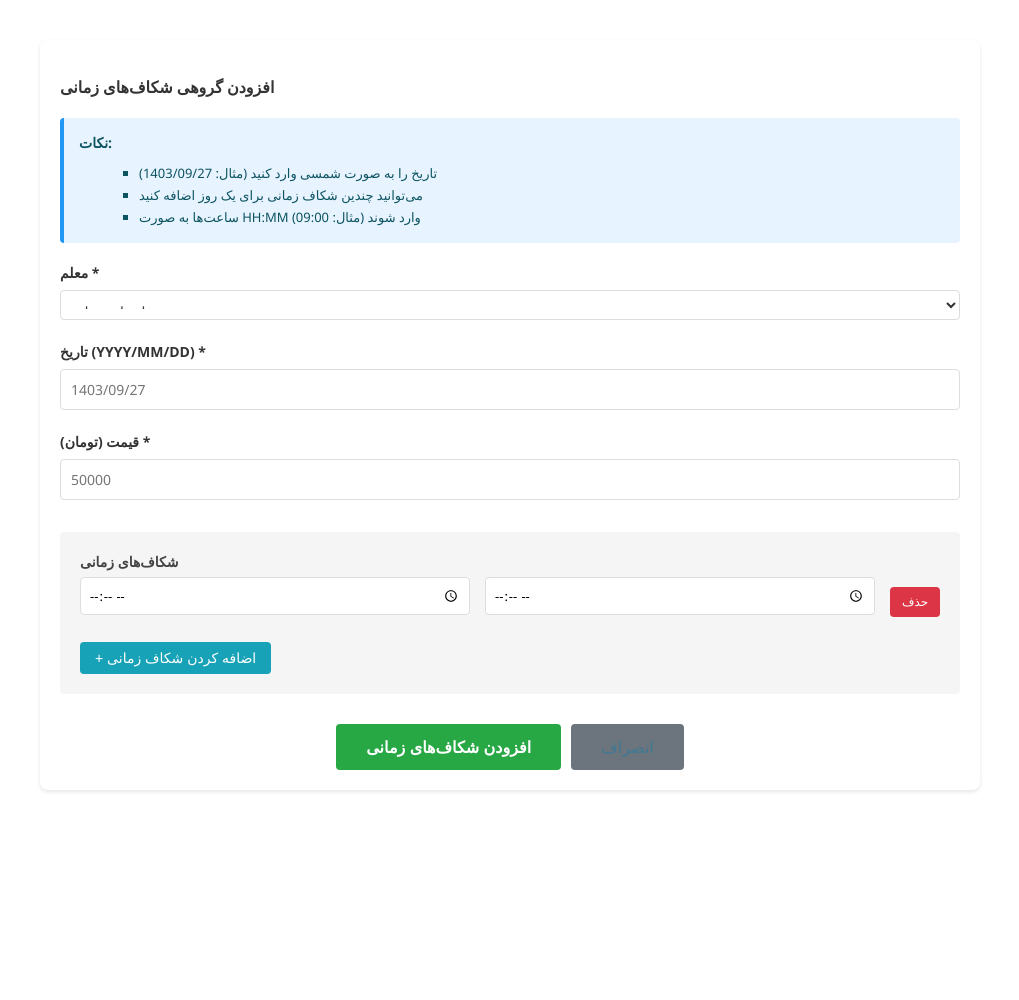
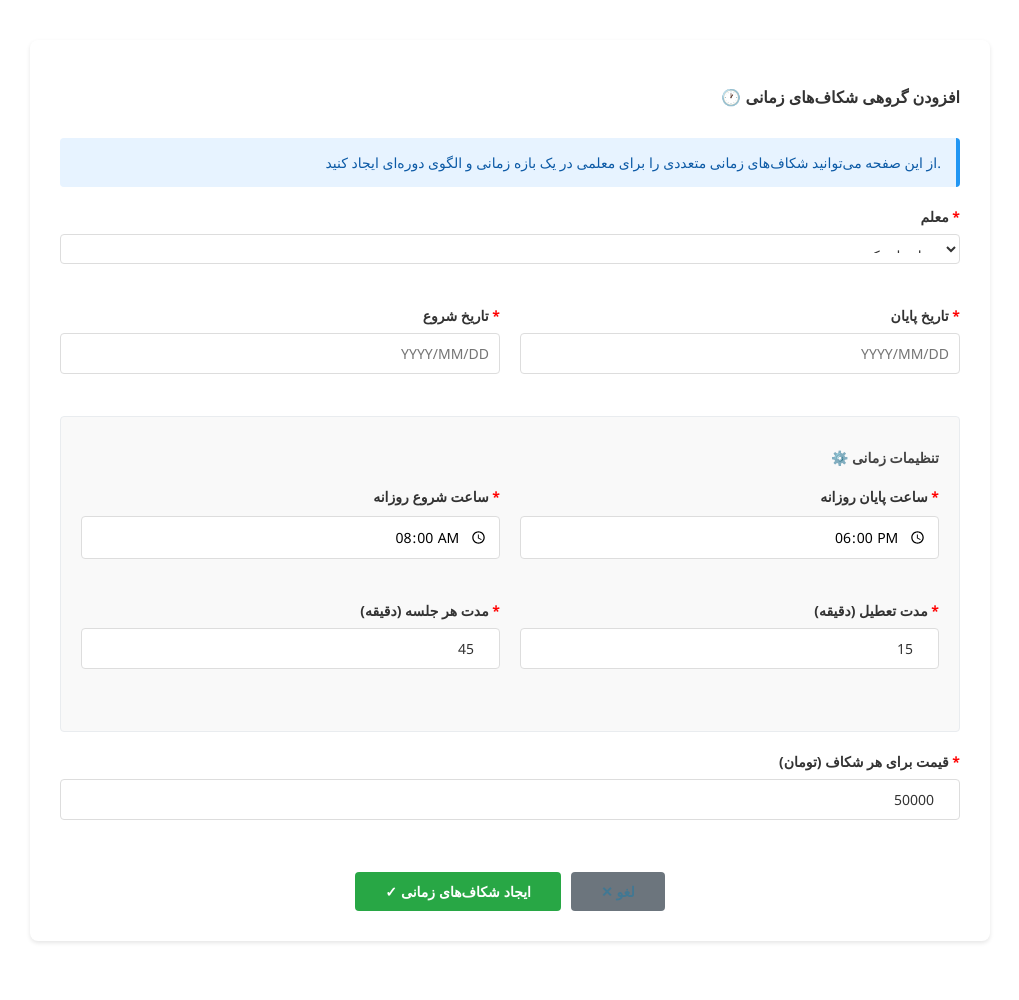
Before and after one commit to AandiaAbasi/lunafish, a Django app: template templates/admin/classroom/teacherAvailability/bulk_create.html in a window 1280 px wide. Shown: the part 92-1092 px from the top of the page, without its empty margins (130-1149 px from the left). Before the commit the page ends 884 px from the top, so only its background shows below. Run offline with Django 5.2, Linux system fonts and the light colour scheme; the template is opened without the code that fills it, so the values that code supplies are empty; some libraries are stand-ins or nearby versions.

Commit message:
fatemeh-90-days

```diff
--- a/templates/admin/classroom/teacherAvailability/bulk_create.html
+++ b/templates/admin/classroom/teacherAvailability/bulk_create.html
@@ -1,17 +1,37 @@
 {% extends "admin/base_site.html" %}
-{% load i18n %}
+{% load i18n static %}
 
 {% block title %}{% trans "افزودن گروهی شکاف‌های زمانی" %}{% endblock %}
 
 {% block extrahead %}
+<link rel="stylesheet" href="https://unpkg.com/@majidh1/jalalidatepicker/dist/jalalidatepicker.min.css">
+<script src="https://unpkg.com/@majidh1/jalalidatepicker/dist/jalalidatepicker.min.js"></script>
+
 <style>
     .bulk-create-container {
         max-width: 900px;
         margin: 20px auto;
         background: white;
-        padding: 20px;
+        padding: 30px;
         border-radius: 8px;
         box-shadow: 0 2px 4px rgba(0,0,0,0.1);
+    }
+
+    h2 {
+        color: #333;
+        margin-bottom: 30px;
+        text-align: right;
+    }
+
+    .form-row {
+        display: grid;
+        grid-template-columns: 1fr 1fr;
+        gap: 20px;
+        margin-bottom: 20px;
+    }
+
+    .form-row.full {
+        grid-template-columns: 1fr;
     }
 
     .form-group {
@@ -23,6 +43,7 @@
         margin-bottom: 8px;
         font-weight: bold;
         color: #333;
+        text-align: right;
     }
 
     .form-group input,
@@ -33,6 +54,7 @@
         border-radius: 4px;
         font-size: 14px;
         box-sizing: border-box;
+        text-align: right;
     }
 
     .form-group input:focus,
@@ -42,54 +64,12 @@
         box-shadow: 0 0 0 3px rgba(65, 118, 144, 0.1);
     }
 
-    .time-slots {
-        margin-top: 30px;
+    .settings {
+        background: #f9f9f9;
         padding: 20px;
-        background: #f5f5f5;
         border-radius: 4px;
-    }
-
-    .time-slot {
-        display: grid;
-        grid-template-columns: 1fr 1fr 50px;
-        gap: 15px;
-        margin-bottom: 15px;
-        align-items: flex-end;
-    }
-
-    .time-slot input {
-        padding: 8px;
-        border: 1px solid #ddd;
-        border-radius: 4px;
-    }
-
-    .btn-remove {
-        background: #dc3545;
-        color: white;
-        border: none;
-        padding: 8px 12px;
-        border-radius: 4px;
-        cursor: pointer;
-        font-size: 12px;
-    }
-
-    .btn-remove:hover {
-        background: #c82333;
-    }
-
-    .btn-add-time {
-        background: #17a2b8;
-        color: white;
-        padding: 8px 15px;
-        border: none;
-        border-radius: 4px;
-        cursor: pointer;
-        font-size: 14px;
-        margin-top: 10px;
-    }
-
-    .btn-add-time:hover {
-        background: #138496;
+        border: 1px solid #e9ecef;
+        margin-bottom: 20px;
     }
 
     .form-actions {
@@ -99,15 +79,19 @@
         justify-content: center;
     }
 
+    .btn {
+        padding: 10px 30px;
+        border: none;
+        border-radius: 4px;
+        font-size: 14px;
+        font-weight: bold;
+        cursor: pointer;
+        transition: all 0.3s ease;
+    }
+
     .btn-submit {
         background: #28a745;
         color: white;
-        padding: 12px 30px;
-        border: none;
-        border-radius: 4px;
-        cursor: pointer;
-        font-size: 16px;
-        font-weight: bold;
     }
 
     .btn-submit:hover {
@@ -117,11 +101,6 @@
     .btn-cancel {
         background: #6c757d;
         color: white;
-        padding: 12px 30px;
-        border: none;
-        border-radius: 4px;
-        cursor: pointer;
-        font-size: 16px;
         text-decoration: none;
         display: inline-block;
     }
@@ -130,103 +109,103 @@
         background: #5a6268;
     }
 
-    .info-box {
+    .info-text {
         background: #e7f3ff;
-        border-left: 4px solid #2196F3;
         padding: 15px;
+        border-right: 4px solid #2196F3;
+        border-radius: 4px;
         margin-bottom: 20px;
-        border-radius: 4px;
-        color: #0c5460;
-    }
-
-    h2 {
-        color: #333;
-        margin-bottom: 20px;
+        text-align: right;
+        color: #0c5aa6;
     }
 </style>
 {% endblock %}
 
 {% block content %}
 <div class="bulk-create-container">
-    <h2>{% trans "افزودن گروهی شکاف‌های زمانی" %}</h2>
+    <h2>🕐 {% trans "افزودن گروهی شکاف‌های زمانی" %}</h2>
 
-    <div class="info-box">
-        <strong>{% trans "نکات:" %}</strong>
-        <ul style="margin: 10px 0 0 20px;">
-            <li>{% trans "تاریخ را به صورت شمسی وارد کنید (مثال: 1403/09/27)" %}</li>
-            <li>{% trans "می‌توانید چندین شکاف زمانی برای یک روز اضافه کنید" %}</li>
-            <li>{% trans "ساعت‌ها به صورت HH:MM وارد شوند (مثال: 09:00)" %}</li>
-        </ul>
+    <div class="info-text">
+        {% trans "از این صفحه می‌توانید شکاف‌های زمانی متعددی را برای معلمی در یک بازه زمانی و الگوی دوره‌ای ایجاد کنید." %}
     </div>
 
-    <form method="post">
+    <form method="post" class="bulk-form">
         {% csrf_token %}
 
-        <div class="form-group">
-            <label for="teacher">{% trans "معلم" %} *</label>
-            <select name="teacher" id="teacher" required>
-                <option value="">{% trans "انتخاب معلم" %}</option>
-                {% for teacher in teachers %}
-                    <option value="{{ teacher.id }}">{{ teacher.name }} ({{ teacher.username }})</option>
-                {% endfor %}
-            </select>
+        <!-- معلم -->
+        <div class="form-row full">
+            <div class="form-group">
+                <label for="teacher">{% trans "معلم" %} <span style="color:red;">*</span></label>
+                <select name="teacher" id="teacher" required>
+                    <option value="">{% trans "انتخاب کنید..." %}</option>
+                    {% for teacher in teachers %}
+                        <option value="{{ teacher.id }}">{{ teacher.get_full_name }} ({{ teacher.username }})</option>
+                    {% endfor %}
+                </select>
+            </div>
         </div>
 
-        <div class="form-group">
-            <label for="date">{% trans "تاریخ (YYYY/MM/DD)" %} *</label>
-            <input type="text" name="date" id="date" placeholder="1403/09/27" required>
+        <!-- تاریخ‌های شروع و پایان -->
+        <div class="form-row">
+            <div class="form-group">
+                <label for="start_date">{% trans "تاریخ شروع" %} <span style="color:red;">*</span></label>
+                <input type="text" name="start_date" id="start_date" class="jalali_date_input" required placeholder="YYYY/MM/DD" />
+            </div>
+            <div class="form-group">
+                <label for="end_date">{% trans "تاریخ پایان" %} <span style="color:red;">*</span></label>
+                <input type="text" name="end_date" id="end_date" class="jalali_date_input" required placeholder="YYYY/MM/DD" />
+            </div>
         </div>
 
-        <div class="form-group">
-            <label for="price">{% trans "قیمت (تومان)" %} *</label>
-            <input type="number" name="price" id="price" placeholder="50000" required step="1000">
-        </div>
+        <!-- تنظیمات زمانی -->
+        <div class="settings">
+            <h3 style="text-align:right; margin-bottom:20px;">⚙️ {% trans "تنظیمات زمانی" %}</h3>
 
-        <div class="time-slots">
-            <h3 style="margin-top: 0;">{% trans "شکاف‌های زمانی" %}</h3>
-            <div id="time-slots-container">
-                <div class="time-slot">
-                    <input type="time" name="start_times" class="start-time" placeholder="09:00" required>
-                    <input type="time" name="end_times" class="end-time" placeholder="10:00" required>
-                    <button type="button" class="btn-remove" onclick="removeTimeSlot(this)">{% trans "حذف" %}</button>
+            <div class="form-row">
+                <div class="form-group">
+                    <label for="daily_start_time">{% trans "ساعت شروع روزانه" %} <span style="color:red;">*</span></label>
+                    <input type="time" name="daily_start_time" id="daily_start_time" required value="08:00" />
+                </div>
+                <div class="form-group">
+                    <label for="daily_end_time">{% trans "ساعت پایان روزانه" %} <span style="color:red;">*</span></label>
+                    <input type="time" name="daily_end_time" id="daily_end_time" required value="18:00" />
                 </div>
             </div>
 
-            <button type="button" class="btn-add-time" onclick="addTimeSlot()">+ {% trans "اضافه کردن شکاف زمانی" %}</button>
+            <div class="form-row">
+                <div class="form-group">
+                    <label for="session_duration">{% trans "مدت هر جلسه (دقیقه)" %} <span style="color:red;">*</span></label>
+                    <input type="number" name="session_duration" id="session_duration" required value="45" min="5" />
+                </div>
+                <div class="form-group">
+                    <label for="break_duration">{% trans "مدت تعطیل (دقیقه)" %} <span style="color:red;">*</span></label>
+                    <input type="number" name="break_duration" id="break_duration" required value="15" min="0" />
+                </div>
+            </div>
         </div>
 
+        <!-- قیمت -->
+        <div class="form-row full">
+            <div class="form-group">
+                <label for="price">{% trans "قیمت برای هر شکاف (تومان)" %} <span style="color:red;">*</span></label>
+                <input type="number" name="price" id="price" required value="50000" min="0" />
+            </div>
+        </div>
+
+        <!-- دکمه‌ها -->
         <div class="form-actions">
-            <button type="submit" class="btn-submit">{% trans "افزودن شکاف‌های زمانی" %}</button>
-            <a href="{% url 'admin:classroom_teacheravailability_changelist' %}" class="btn-cancel">{% trans "انصراف" %}</a>
+            <button type="submit" class="btn btn-submit">✓ {% trans "ایجاد شکاف‌های زمانی" %}</button>
+            <a href="{% url 'admin:classroom_teacheravailability_changelist' %}" class="btn btn-cancel">✕ {% trans "لغو" %}</a>
         </div>
     </form>
 </div>
 
 <script>
-function addTimeSlot() {
-    const container = document.getElementById('time-slots-container');
-    const timeSlot = document.createElement('div');
-    timeSlot.className = 'time-slot';
-    timeSlot.innerHTML = `
-        <input type="time" name="start_times" class="start-time" required>
-        <input type="time" name="end_times" class="end-time" required>
-        <button type="button" class="btn-remove" onclick="removeTimeSlot(this)">{% trans "حذف" %}</button>
-    `;
-    container.appendChild(timeSlot);
-}
-
-function removeTimeSlot(button) {
-    const container = document.getElementById('time-slots-container');
-    if (container.children.length > 1) {
-        button.parentElement.remove();
-    } else {
-        alert('{% trans "حداقل یک شکاف زمانی ضروری است" %}');
-    }
-}
-
-// Jalali date picker (ساده‌تر)
-document.getElementById('date').addEventListener('keypress', function(e) {
-    if (e.key === 'Enter') e.preventDefault();
+document.addEventListener('DOMContentLoaded', function() {
+    // Jalali Date Picker initialization
+    jalalidatepicker.startWatch({
+        watch: true
+    });
 });
 </script>
 {% endblock %}
```
Also changed, not shown: classroom/admin.py (+57 -28 lines).
